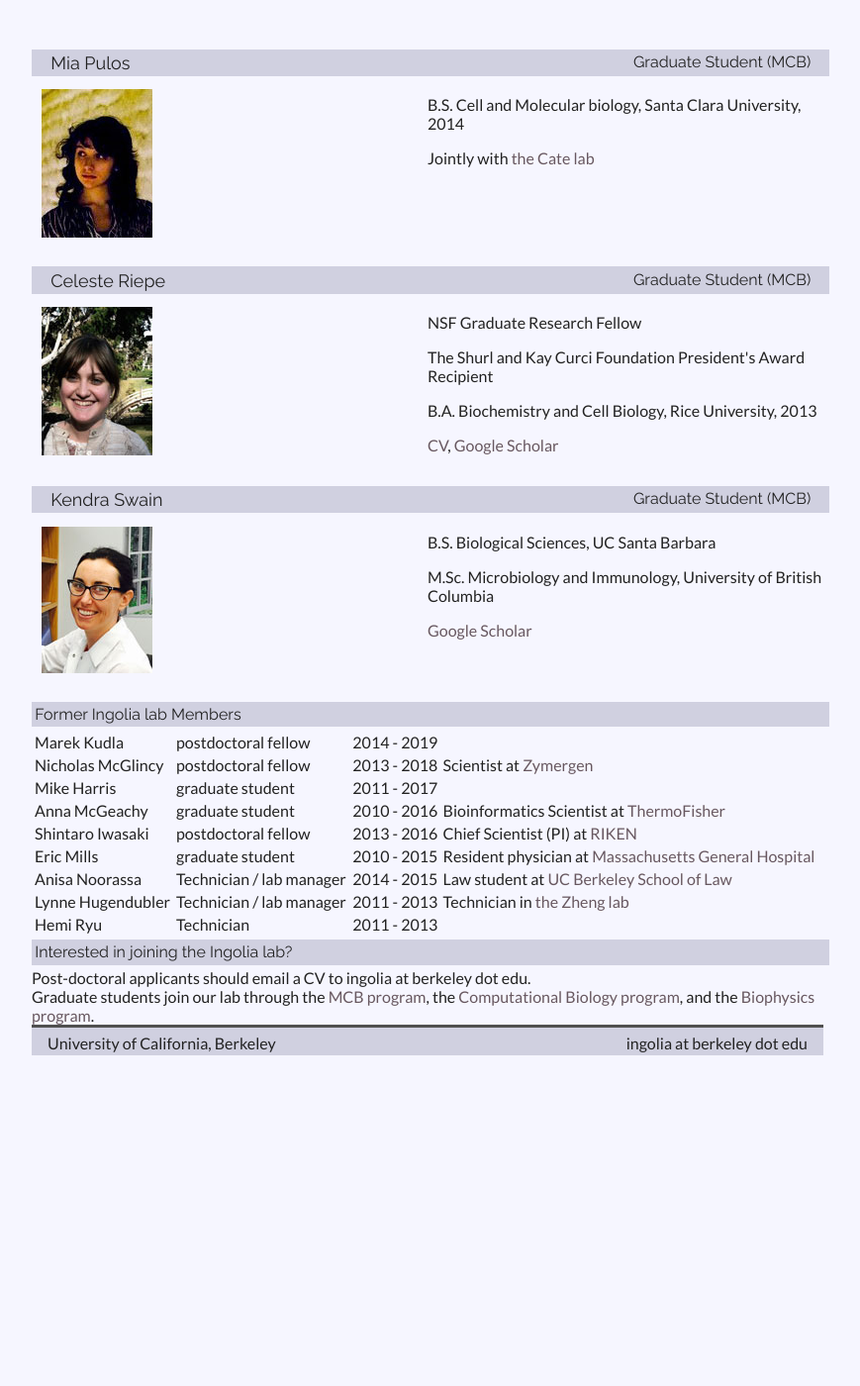
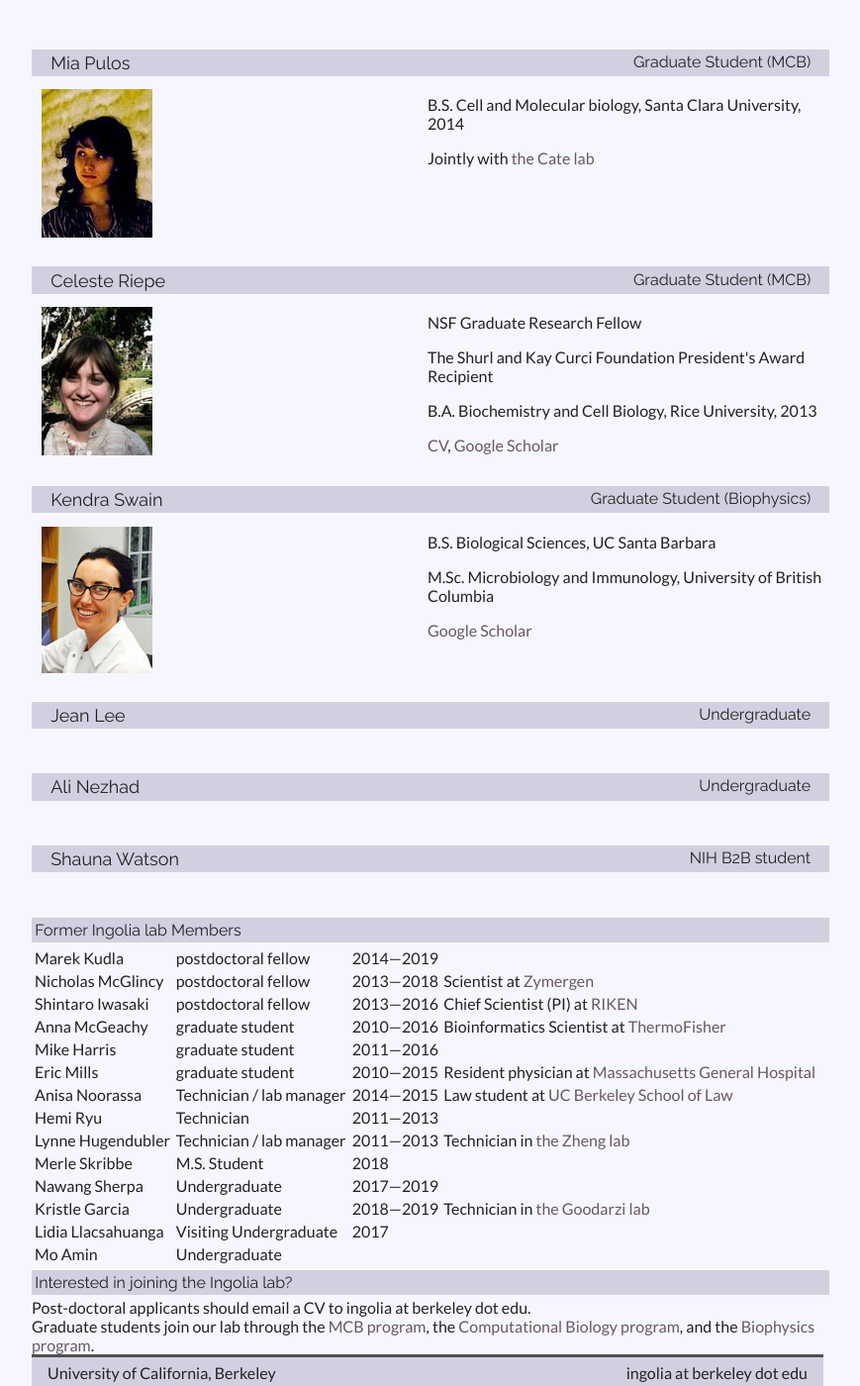
Before and after one commit to ingolia-lab/lab-web-page, a Jekyll site: the page built from src/people.html, in a window 1280 px wide and 1400 px high, scrolled down 2087 px. Shown: the whole window at 99% size, without its empty margins (208-1077 px from the left). Built offline with Jekyll 4.4.1, drawn with Linux system fonts in a browser that asks for light colours; before the commit the page ends 3153 px from its top, so only the background shows below that.

Commit message:
Added people to lab roster and sorted alumni better

```diff
--- a/src/_data/former.yml
+++ b/src/_data/former.yml
@@ -1,41 +1,74 @@
 - name: Marek Kudla
   position: postdoctoral fellow
-  time: 2014 - 2019
+  time: 2014&mdash;2019
+  group: z_2019
 
 - name: Nicholas McGlincy
   position: postdoctoral fellow
-  time: 2013 - 2018
+  time: 2013&mdash;2018
   now: Scientist at <a href="https://zymergen.com">Zymergen</a>
+  group: z_2018
 
 - name: Mike Harris
   position: graduate student
-  time: 2011 - 2017
+  time: 2011&mdash;2016
+  group: y_2016y
 
 - name: Anna McGeachy
   position: graduate student
-  time: 2010 - 2016
+  time: 2010&mdash;2016
+  group: y_2016z
   now: Bioinformatics Scientist at <a href="http://thermofisher.com">ThermoFisher</a>
 
 - name: Shintaro Iwasaki
   position: postdoctoral fellow
-  time: 2013 - 2016
+  time: 2013&mdash;2016
+  group: z_2016
   now: Chief Scientist (PI) at <a href="http://www.riken.jp/en/research/labs/associate/rna_sys_biochem/">RIKEN</a>
 
 - name: Eric Mills
   position: graduate student
-  time: 2010 - 2015
+  time: 2010&mdash;2015
   now: Resident physician at <a href="https://connects.catalyst.harvard.edu/Profiles/display/Person/159101">Massachusetts General Hospital</a>
+  group: y_2015
 
 - name: Anisa Noorassa
   position: Technician / lab manager
-  time: 2014 - 2015
+  time: 2014&mdash;2015
+  group: x_2015
   now: Law student at <a href="https://www.law.berkeley.edu">UC Berkeley School of Law</a>
 
 - name: Lynne Hugendubler
   position: Technician / lab manager
-  time: 2011 - 2013
+  time: 2011&mdash;2013
+  group: x_2013
   now: Technician in <a href="https://emb.carnegiescience.edu/science/faculty/yixian-zheng">the Zheng lab</a>
 
 - name: Hemi Ryu
   position: Technician
-  time: 2011 - 2013
+  time: 2011&mdash;2013
+  group: x_2013
+
+- name: Merle Skribbe
+  position: M.S. Student
+  time: 2018
+  group: w_2018
+
+- name: Mo Amin
+  position: Undergraduate
+
+- name: Kristle Garcia
+  position: Undergraduate
+  time: 2018&mdash;2019
+  group: u_2019
+  now: Technician in <a href="https://goodarzilab.ucsf.edu/">the Goodarzi lab</a>
+
+- name: Nawang Sherpa
+  position: Undergraduate
+  time: 2017&mdash;2019
+  group: u_2019
+
+- name: Lidia Llacsahuanga
+  position: Visiting Undergraduate
+  time: 2017
+  group: u_2017
--- a/src/_data/people.yml
+++ b/src/_data/people-fulltime.yml
@@ -63,7 +63,7 @@
       <p><a href="files/Celeste_Riepe_CV.pdf">CV</a>, <a href="https://scholar.google.com/citations?hl=en&user=OTrOrhgAAAAJ">Google Scholar</a></p>
 
 - name: Kendra Swain
-  position: Graduate Student (MCB)
+  position: Graduate Student (Biophysics)
   picture: images/KS.jpg
   info: >
       <p>B.S. Biological Sciences, UC Santa Barbara</p>
--- /dev/null
+++ b/src/_data/people-shortterm.yml
@@ -0,0 +1,8 @@
+- name: Jean Lee
+  position: Undergraduate
+
+- name: Ali Nezhad
+  position: Undergraduate
+
+- name: Shauna Watson
+  position: NIH B2B student
--- a/src/people.html
+++ b/src/people.html
@@ -10,7 +10,7 @@ title: People of the Ingolia Lab
   <div style="clear: both"></div>
 </div>
 
-{% for person in site.data.people %}
+{% for person in site.data.people-fulltime %}
 <div class="person-header">
   <div class="person-left">{{ person.name }}</div>
   <div class="person-right">{{ person.position }}</div>
@@ -32,13 +32,34 @@ title: People of the Ingolia Lab
 <p></p>
 {% endfor %}
 
+{% for person in site.data.people-shortterm %}
+<div class="person-header">
+  <div class="person-left">{{ person.name }}</div>
+  <div class="person-right">{{ person.position }}</div>
+  <div style="clear: both"></div>
+</div>
+
+<div>
+  <div style="margin: 10px 10px 10px 10px; float: left; width: 170px;">
+      <img src="{{ person.picture }}">
+  </div>
+
+  <div style="float: right; width: 400px;">
+    {{ person.info }}
+  </div>
+
+  <div style="clear: both"></div>
+</div>
+{% endfor %}
+
 <div class="section-header">
 Former Ingolia lab Members
 </div>
 
 <table style="width:100%">
 
-{% for person in site.data.former %}
+{% assign former_sorted = site.data.former | sort:"group" | reverse %}
+{% for person in former_sorted %}
 <tr>
   <td>{{ person.name }}</td>
   <td>{{ person.position }}</td>
```
